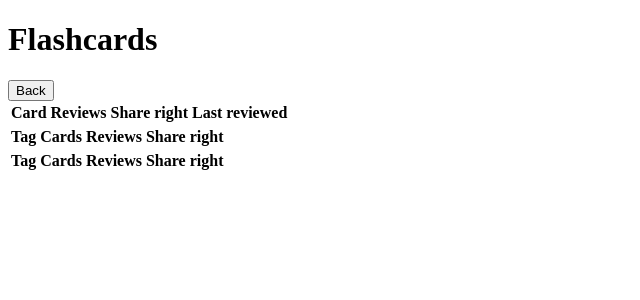
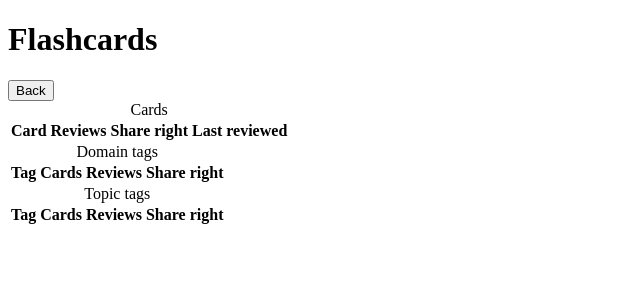
Before and after one commit to albert-schilling/flashcards, a React (Vite) app in the folder apps/web/: page / in a window 1280 px wide. Both pictures are taken after a click on the button "Statistics". Shown: the top 300 px of the page, without its empty margins (0-640 px from the left). Built offline with nearby package versions, Linux system fonts and the light colour scheme.

Commit message:
behavioural: visible captions name the Statistics tables (#8)
The table names were only aria-labels, so a Learner couldn't tell
the domain-tag table from the topic-tag table.

Co-Authored-By: Claude Opus 5.5 <noreply@anthropic.com>

```diff
--- a/apps/web/src/Statistics.tsx
+++ b/apps/web/src/Statistics.tsx
@@ -8,7 +8,8 @@ function share(reviews: number, right: number): string {
 
 function TagTable({ name, rows }: { name: string; rows: TTagStatistics[] }) {
   return (
-    <table aria-label={name}>
+    <table>
+      <caption>{name}</caption>
       <thead>
         <tr>
           <th>Tag</th>
@@ -37,7 +38,8 @@ export function Statistics(props: { cards: TCard[]; reviews: TReview[]; onBack:
   return (
     <>
       <button onClick={props.onBack}>Back</button>
-      <table aria-label="Cards">
+      <table>
+        <caption>Cards</caption>
         <thead>
           <tr>
             <th>Card</th>
```
